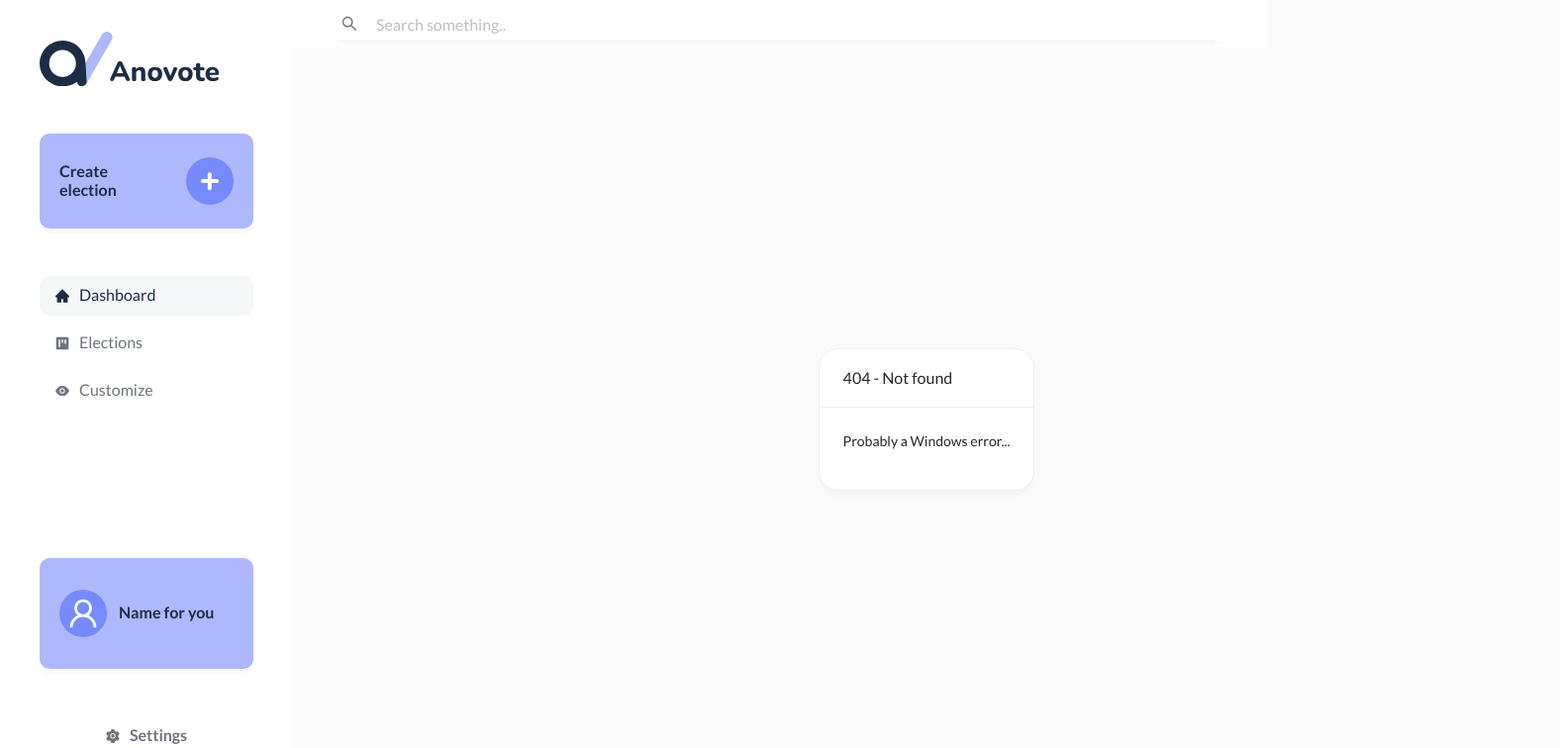
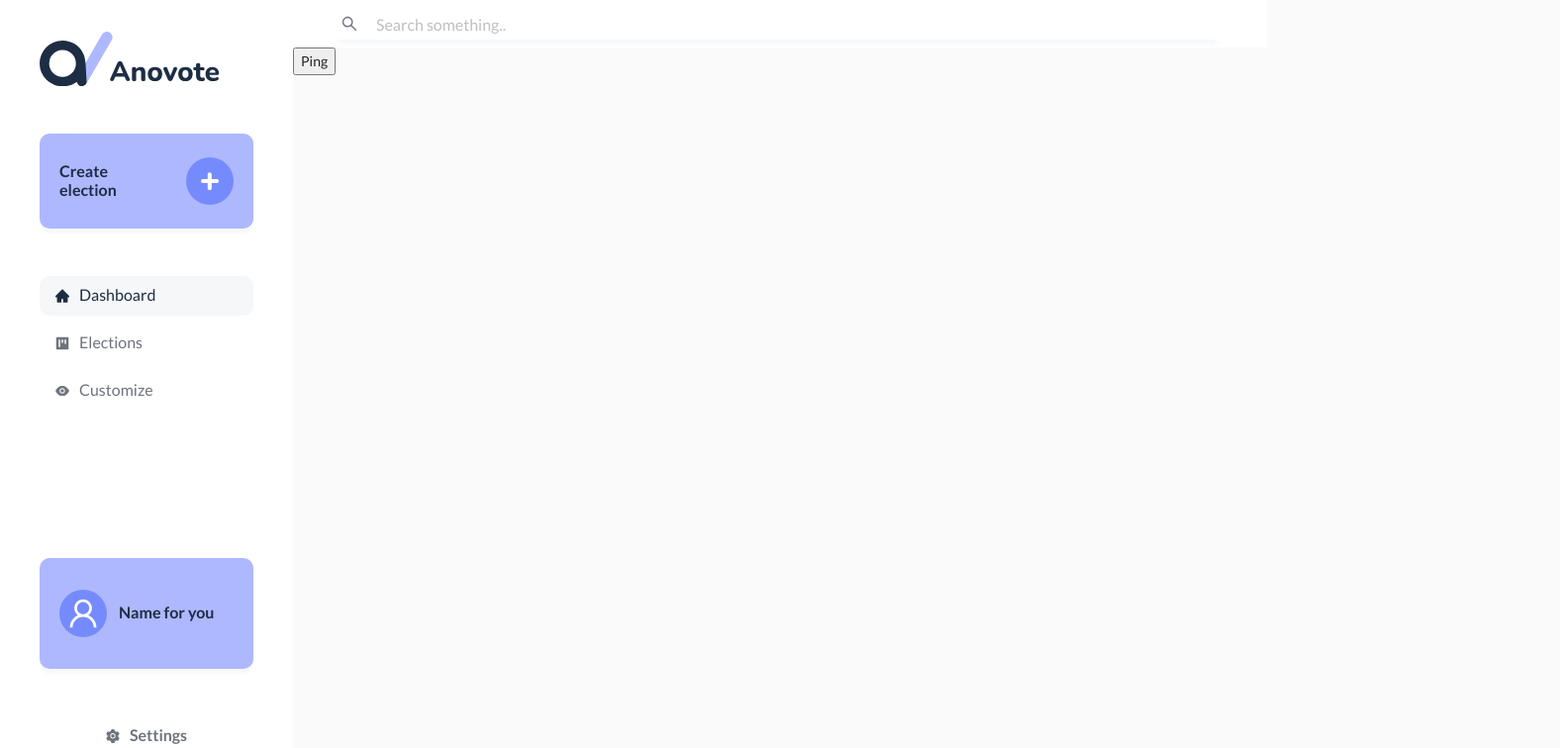
Before and after one commit to anovote/frontend, a React (Create React App) app: page /room in a window 1280 px wide. Before the commit this address had no page. Shown: the top 756 px of the page at 99% size, 1576 px wide, since content can reach past the window. Built offline with nearby package versions, Linux system fonts and the light colour scheme.

Commit message:
add socket test

```diff
--- a/package.json
+++ b/package.json
@@ -24,6 +24,7 @@
         "react-i18next": "^11.8.6",
         "react-router-dom": "^5.2.0",
         "react-scripts": "^4.0.1",
+        "socket.io-client": "^3.1.2",
         "typescript": "^4.1.3",
         "web-vitals": "^0.2.4",
         "workbox-background-sync": "^5.1.3",
--- /dev/null
+++ b/src/views/election/room.tsx
@@ -0,0 +1,28 @@
+import React, { ReactElement } from 'react'
+import { io } from 'socket.io-client'
+
+export default function room(): ReactElement {
+    const socket = io('ws://192.168.2.224:8877')
+
+    socket.on('connect', () => {
+        console.log('Connected!')
+
+        console.log(socket)
+    })
+    socket.on('pong', () => {
+        socket.send('pikk')
+    })
+
+    return (
+        <div>
+            <button
+                onClick={() => {
+                    socket.emit('ping', 'pikk!')
+                    console.log('send')
+                }}
+            >
+                Ping
+            </button>
+        </div>
+    )
+}
--- a/src/views/routes.tsx
+++ b/src/views/routes.tsx
@@ -5,6 +5,7 @@ import { ProtectedRoute } from '../containers/router/ProtectedRoute'
 import { AuthLevel } from '../core/service/authentication/AuthLevel'
 import { useAppState } from '../core/state/app/AppStateContext'
 import CreateElectionView from './election/createElection'
+import Room from './election/room'
 import Home from './home'
 import LoginView from './login'
 import RegisterView from './register'
@@ -28,7 +29,9 @@ export default function RouterView(): React.ReactElement {
             <Route path="/login">
                 <LoginView />
             </Route>
-
+            <Route path="/room">
+                <Room />
+            </Route>
             <Route path="/create-election">
                 <CreateElectionView />
             </Route>
```
Also changed, not shown: 1 other file (tests, documents, lock files or other folders).
